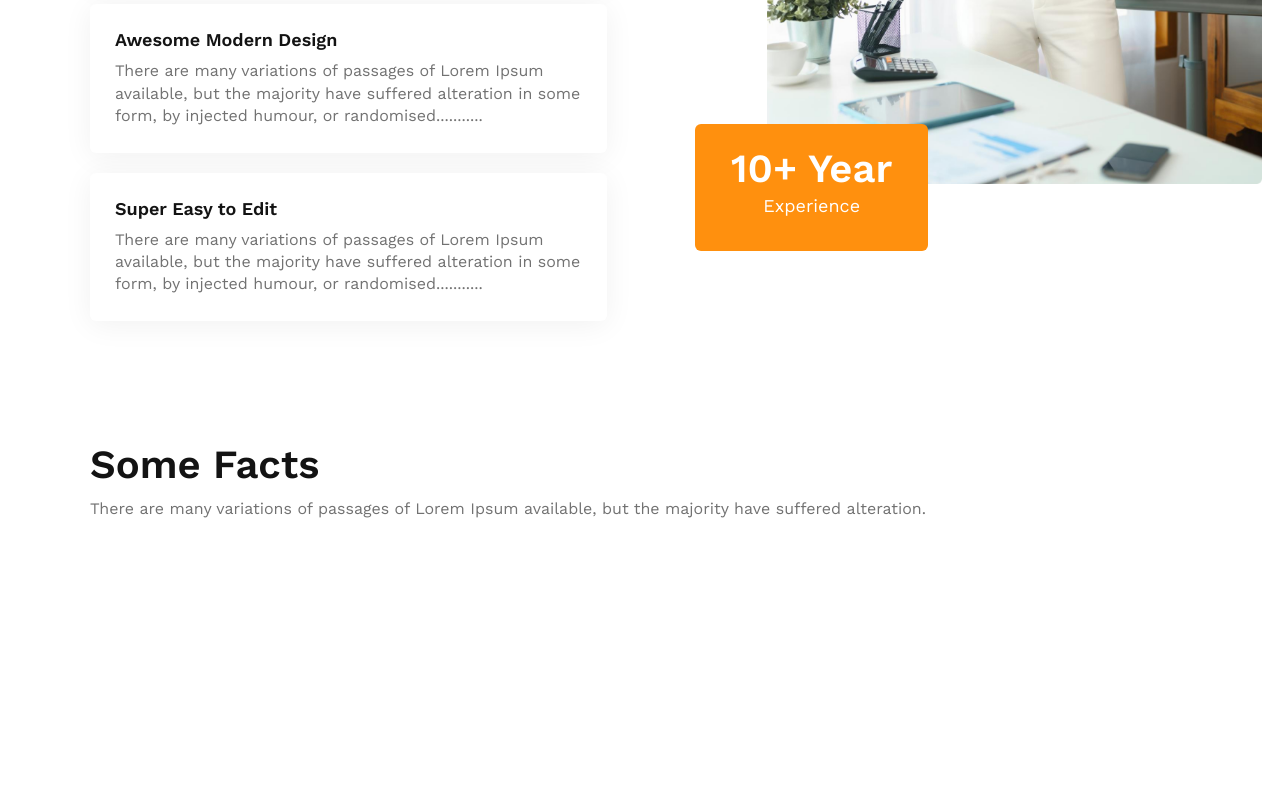
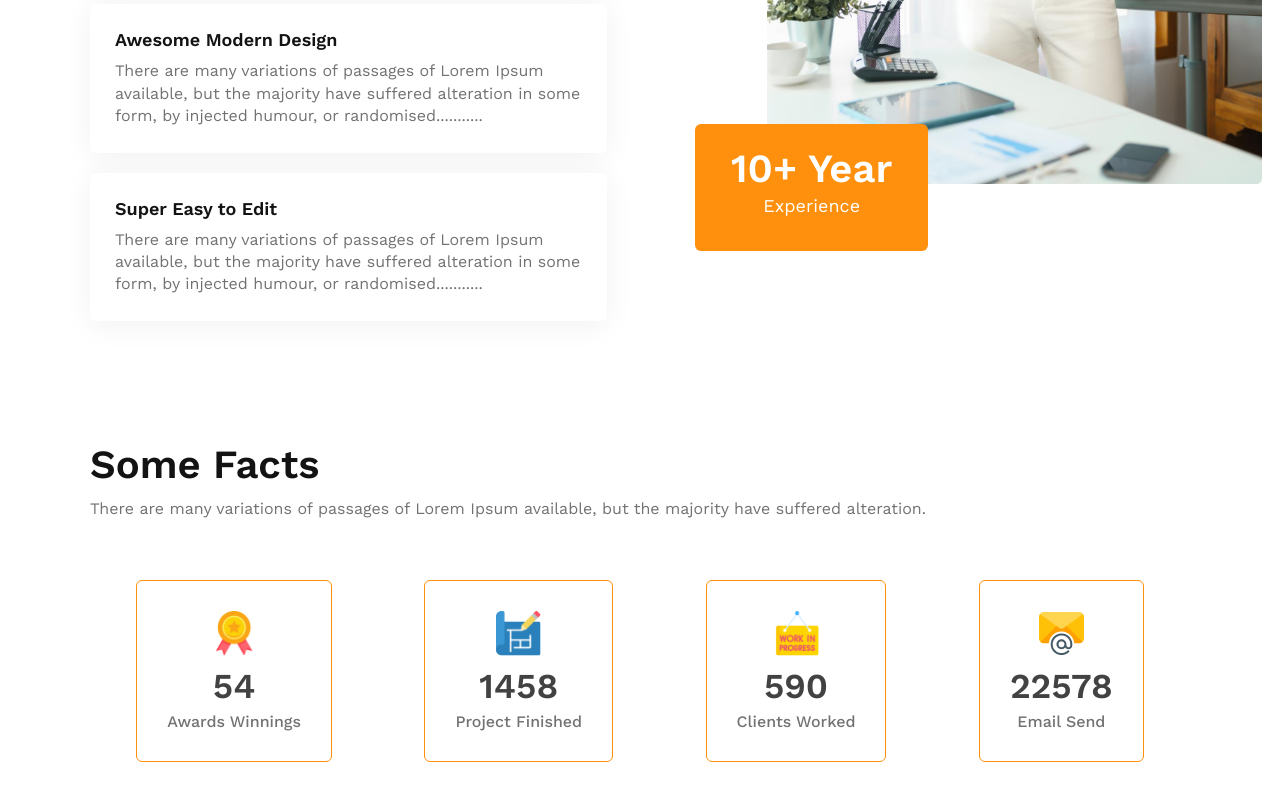
Before and after one commit to ashrafulrifaz/architect-website, a plain HTML site: page index.html in a window 1280 px wide. Shown: the part 2155-2955 px from the top of the page. Before the commit the page ends 2725 px from the top, so only its background shows below. Drawn offline with nearby package versions, Linux system fonts and the light colour scheme.

Commit message:
fact section added

```diff
--- a/css/style.css
+++ b/css/style.css
@@ -177,3 +177,35 @@ nav li a{
 .fact {
 	padding: 50px 0;
 }
+
+.fact-container{
+	display: flex;
+	justify-content: space-around;
+	margin-top: 60px;
+}
+
+.fact-box{
+	text-align: center;
+	background: white;
+	border: 1px solid #FF900E;
+	border-radius: 6px;
+	padding: 30px 30px;
+}
+
+.fact-box img{
+	width: 45px;
+	height: 45px;
+}
+
+.fact-box h3{
+	font-size: 35px;
+	font-weight: 600;
+	color: #424242;
+	margin: 5px 0;
+}
+
+.fact-box h6{
+	font-size: 16px;
+	font-weight: 500;
+	color: #727272;
+}
--- a/index.html
+++ b/index.html
@@ -90,6 +90,28 @@
 		<div class="fact">
 			<h2>Some Facts</h2>
 			<p>There are many variations of passages of Lorem Ipsum available, but the majority have suffered alteration.</p>
+			<div class="fact-container">
+				<div class="fact-box">
+					<img src="images/icons/ribon.png" alt="">
+					<h3>54</h3>
+					<h6>Awards Winnings</h6>
+				</div>
+				<div class="fact-box">
+					<img src="images/icons/projects.png" alt="">
+					<h3>1458</h3>
+					<h6>Project Finished</h6>
+				</div>
+				<div class="fact-box">
+					<img src="images/icons/customers.png" alt="">
+					<h3>590</h3>
+					<h6>Clients Worked</h6>
+				</div>
+				<div class="fact-box">
+					<img src="images/icons/email.png" alt="">
+					<h3>22578</h3>
+					<h6>Email Send</h6>
+				</div>
+			</div>
 		</div>
 
 
```
